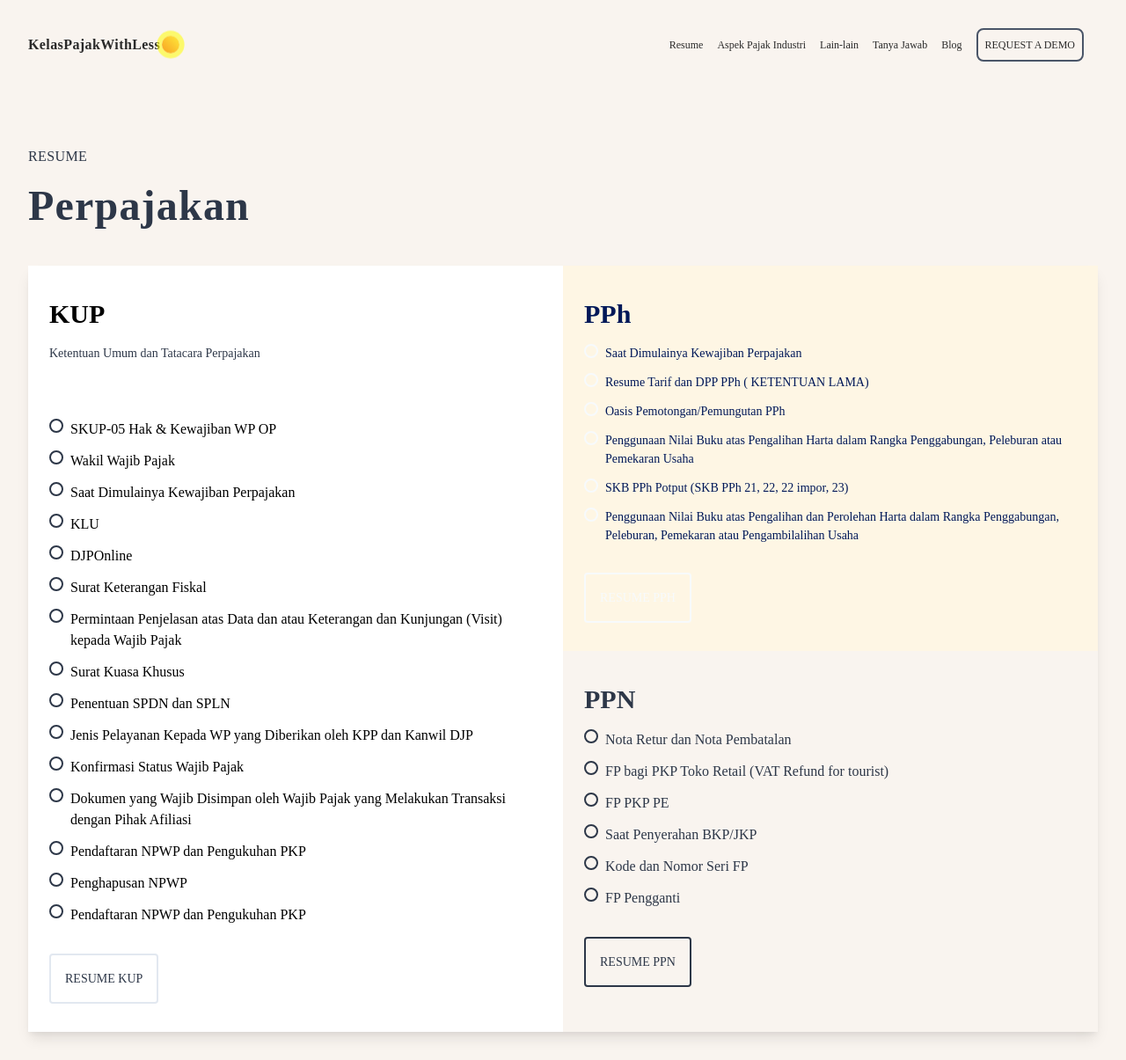
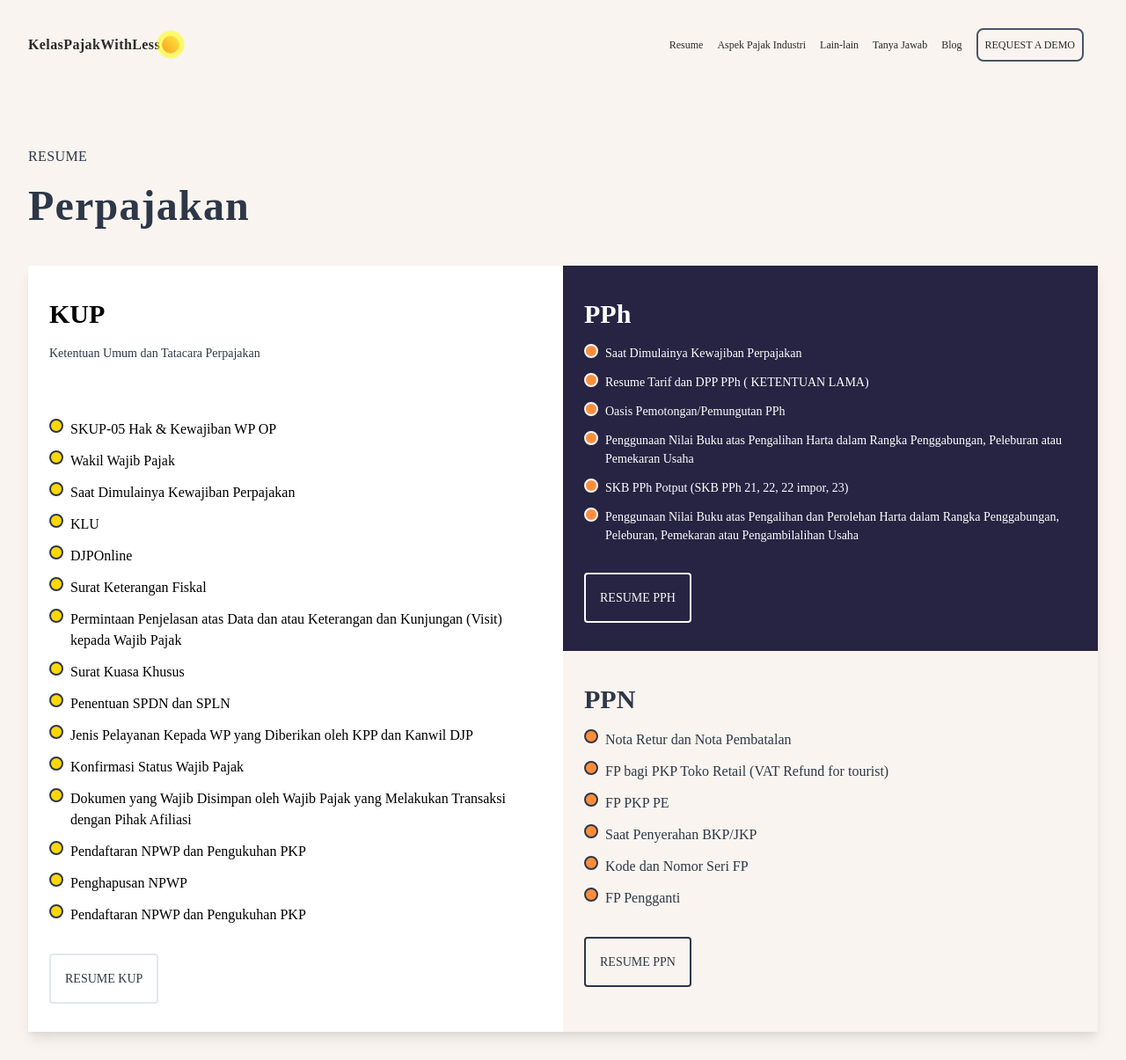
Before and after one commit to kelaspajak/rhinotail, a Jekyll site: the page built from index.html, in a window 1280 px wide. Shown: the whole page at 88% size. Built offline with Jekyll 4.4.1, drawn with Linux system fonts in a browser that asks for light colours.

Commit message:
Update article.scss

```diff
--- a/assets/css/article.scss
+++ b/assets/css/article.scss
@@ -1,11 +1,12 @@
 ---
 ---
 $background: #f9f4ef; //#eff0f3;
-$text-whiter: #001858;
-$bg-darkest: #fef6e4;
+$text-whiter: #fffffe;
+$bg-gray-darkest: #272343;
 $paragraph: #2a2a2a;
 $headline: #0d0d0d;
 $button: #ff8e3c;
+$button-200: #ffd803;
 $button-text: #0d0d0d;
 $stroke:#0d0d0d;
 $main: #eff0f3;
@@ -29,11 +30,23 @@ $color6: #f3d2c1;
   color: $paragraph;
 }
 
+.border-darkest {
+  border-color: #f7fafc;
+}
+
+.bg-button {
+  background-color: $button;
+}
+
+.bg-button-200 {
+  background-color: $button-200;
+}
+
 .text-whiter {
   color: $text-whiter;
 }
 .bg-darkest {
-  background-color: $bg-darkest;
+  background-color: $bg-gray-darkest;
 }
 
 .bg-main {
```
